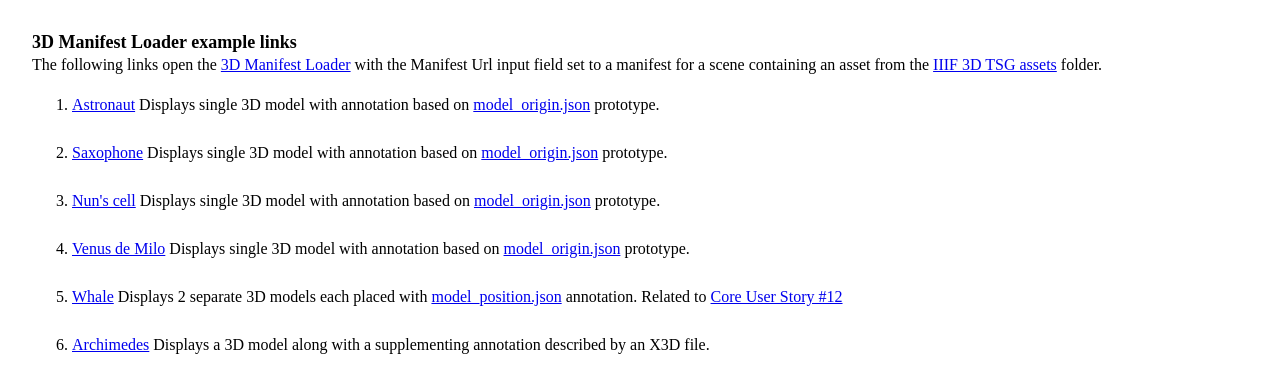
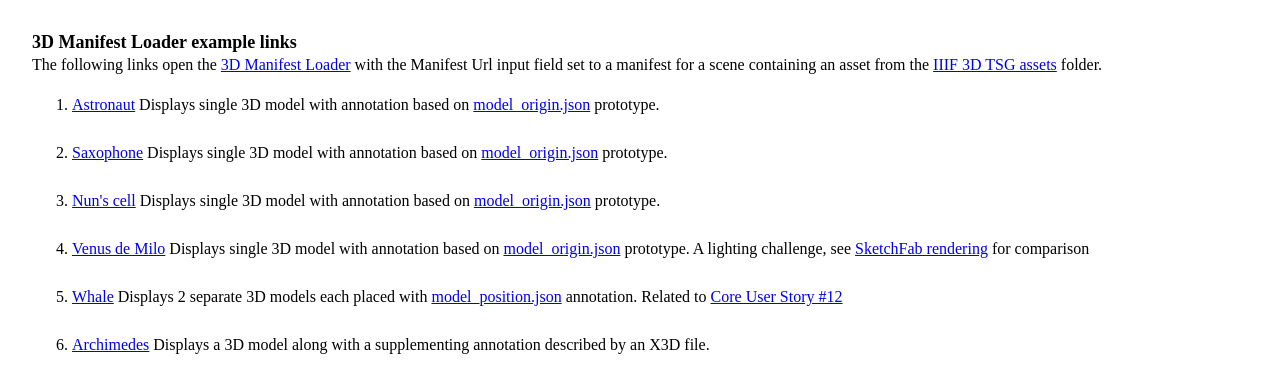
Before and after one commit to vincentmarchetti/iiif3d_manifest_loader, a website: page public/index.html in a window 1280 px wide. Drawn offline with Linux system fonts and the light colour scheme.

Commit message:
added a reference to the SketchFab rendering of Venus de Milo to compare lighting

```diff
--- a/public/index.html
+++ b/public/index.html
@@ -28,7 +28,8 @@ The following links open the <a href="three_d_manifest_loader.html" target="_bla
 Displays single 3D model with annotation based on <a href="https://github.com/IIIF/3d/blob/main/manifests/basel-october-2023/model_origin.json" target="_blank">model_origin.json</a> prototype.</li>
 <li><a href="three_d_manifest_loader.html?url=https%3A%2F%2Fspri-open-resources.s3.us-east-2.amazonaws.com%2Fiiif3dtsg%2Fmanifests%2F20231220%2Fnuns_cell.json">Nun's cell</a> Displays single 3D model with annotation based on <a href="https://github.com/IIIF/3d/blob/main/manifests/basel-october-2023/model_origin.json" target="_blank">model_origin.json</a> prototype.</li>
 
-<li><a href="three_d_manifest_loader.html?url=https%3A%2F%2Fspri-open-resources.s3.us-east-2.amazonaws.com%2Fiiif3dtsg%2Fmanifests%2F20231220%2Fvenus.json">Venus de Milo</a> Displays single 3D model with annotation based on <a href="https://github.com/IIIF/3d/blob/main/manifests/basel-october-2023/model_origin.json" target="_blank">model_origin.json</a> prototype.</li>
+<li><a href="three_d_manifest_loader.html?url=https%3A%2F%2Fspri-open-resources.s3.us-east-2.amazonaws.com%2Fiiif3dtsg%2Fmanifests%2F20231220%2Fvenus.json">Venus de Milo</a> Displays single 3D model with annotation based on <a href="https://github.com/IIIF/3d/blob/main/manifests/basel-october-2023/model_origin.json" target="_blank">model_origin.json</a> prototype.
+A lighting challenge, see <a href="https://sketchfab.com/3d-models/venus-de-milo-statuestexturingchallenge-smk-2983d92ac4e744f485492580ca7629f2" name="17513_LOA1_x3d_Walk.x3d">SketchFab rendering</a> for comparison</li>
 
 <li><a href="three_d_manifest_loader.html?url=https%3A%2F%2Fspri-open-resources.s3.us-east-2.amazonaws.com%2Fiiif3dtsg%2Fmanifests%2F20231220%2Fwhale.json">Whale</a> Displays 2 separate 3D models each placed with <a href="https://github.com/IIIF/3d/blob/main/manifests/basel-october-2023/model_position.json" target="_blank">model_position.json</a> annotation. Related to <a href="https://github.com/IIIF/3d/issues/12" target="_blank">Core User Story #12</a>
 <li><a href="three_d_manifest_loader.html?url=https%3A%2F%2Fspri-open-resources.s3.us-east-2.amazonaws.com%2Fiiif3dtsg%2Fmanifests%2F20231220%2Farchimedes.json">Archimedes</a> Displays a 3D model along with a supplementing annotation described by an X3D file.</li>
```
